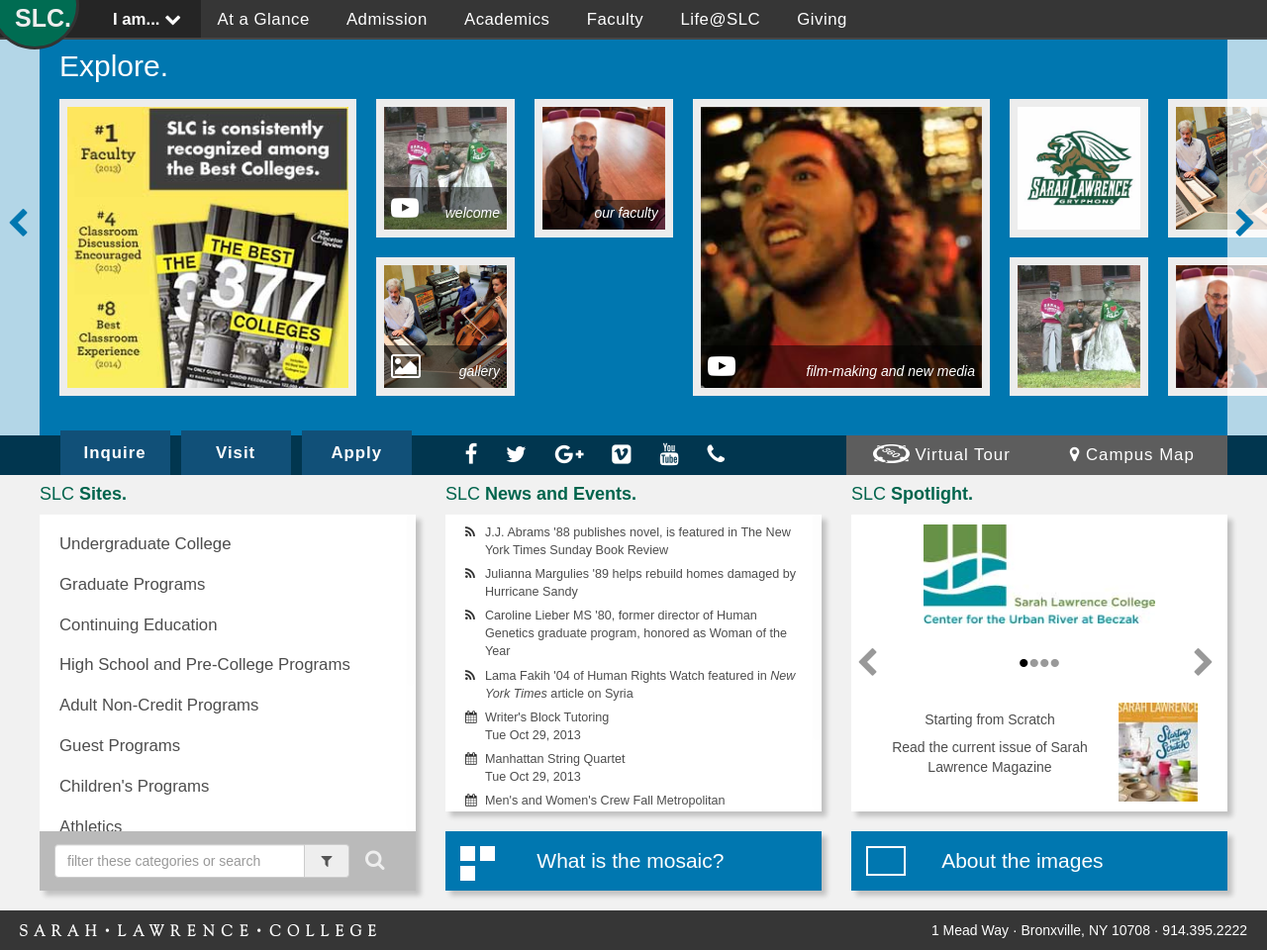
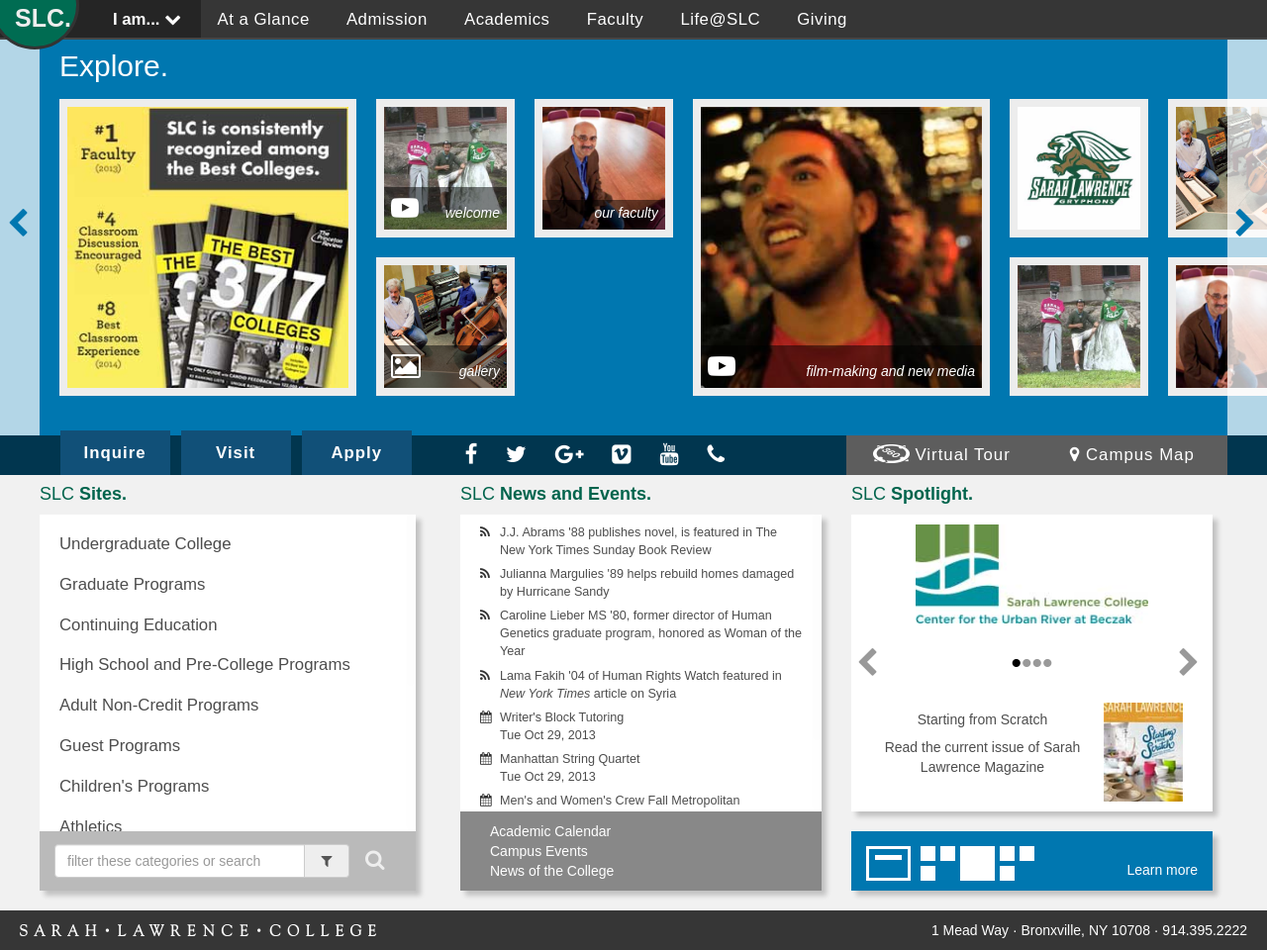
Before and after one commit to thugsb/slc-v6, a PHP site: page /?init=1 in a window 1280 px wide. Shown: the whole page at 99% size. Run offline with PHP 8.4, Linux system fonts and the light colour scheme; data that the repository does not hold is empty; some libraries are stand-ins or nearby versions.

Commit message:
added themes, updated helper button(s)

```diff
--- a/core/v6/css/slc.css
+++ b/core/v6/css/slc.css
@@ -17,6 +17,10 @@ span.highlight {background-color:#ffa;}
 .responsiveIframe iframe{position:absolute;top:0;left:0;width:100%;height:100%}
 
 .btn {border-radius:0;}
+
+.ellipsis {white-space:nowrap;overflow:hidden;text-overflow:ellipsis;}
+
+
 
 /* OVERFLOW SCROLL */
 .overflow-scroll {position:absolute; text-align:center; color:#999; z-index:10;}
@@ -72,6 +76,10 @@ header .message.seen .message-content {display:none;}
 
 /* SHOWCASE */
 .showcase {position:relative; width:100%; height:400px; background-color:#0077b0;}
+.theme1 .showcase {background:#ff8d27;}
+.theme2 .showcase {background:#5e7791;}
+.theme3 .showcase {background:#c5d13e;}
+
 .showcase .showcase-wrap {width:100%; height:400px;}
 .showcase h1 {margin-top:0; padding:10px 0 0 60px; font-size:30px; color:#fff;}
 .showcase .overflow-scroll {color:#0077b0; background:rgba(255,255,255,.7) !important; cursor:pointer;}
@@ -130,7 +138,7 @@ header .message.seen .message-content {display:none;}
 .info-panel ul li a {display:block; padding:.5em 0;}
 
 .slc-sites .info-panel-wrap {padding-bottom:60px; box-shadow:5px 5px 5px rgba(0,0,0,.2);}
-.slc-news .info-panel, .slc-spotlight .info-panel {box-shadow:5px 5px 5px rgba(0,0,0,.2);}
+.slc-news .info-panel-wrap, .slc-spotlight .info-panel {box-shadow:5px 5px 5px rgba(0,0,0,.2);}
 
 .slc-sites {position:relative;}
 .slc-sites .info-panel {min-height:320px;}
@@ -147,6 +155,8 @@ header .message.seen .message-content {display:none;}
 .slc-news ul {font-size:.9em;}
 .slc-news ul li i {float:left; padding-top:2px;}
 .slc-news ul li a {margin-left:20px; padding-top:0;}
+.news-links {height:80px; padding:10px 30px; background:#888;}
+.news-links a {display:block; color:#fff;}
 
 .slc-spotlight .cycle-slideshow {min-height:300px; overflow:hidden;}
 .slc-spotlight .cycle-slideshow .item {position:relative; height:300px; width:100%; padding:1em; text-align:center;}
@@ -162,11 +172,18 @@ header .message.seen .message-content {display:none;}
 .slc-spotlight .cycle-slideshow .cycle-control .fa {position:absolute; top:45%; left:5px; font-size:2.2em; color:#999;}
 .no-js .slc-spotlight .cycle-slideshow .cycle-control {display:none;}
 
-.what-is-mosaic, .about-images {display:block; height:60px; margin:20px 0; padding:15px; font-size:1.5em; box-shadow:5px 5px 5px rgba(0,0,0,.2); color:#fff; background:#0077b0;}
-.what-is-mosaic:hover, .about-images:hover {color:#eee;}
-.what-is-mosaic > div {display:inline-block; vertical-align:bottom; width:40px; height:30px; margin-right:1.5em;}
-.what-is-mosaic div div {float:left; height:15px; width:15px; margin:0 5px 5px 0; background:#fff;}
-.about-images div {display:inline-block; vertical-align:bottom; width:40px; height:30px; margin-right:1.5em; border:2px solid #fff;}
+.about-mosaic {display:block; height:60px; margin:20px 0; padding:15px; box-shadow:5px 5px 5px rgba(0,0,0,.2); text-align:right; line-height:3.5; color:#fff; background:#0077b0;}
+.about-mosaic:hover {color:#ddd; text-decoration:none;}
+.about-mosaic:hover .mini-mosaic div, .about-mosaic:hover .mini-mosaic span {background:#ddd;}
+.about-mosaic:hover > div, .about-mosaic:hover > div hr {border-color:#ddd;}
+.about-mosaic .mini-mosaic {float:left; width:40px; height:35px;}
+.about-mosaic .mini-mosaic div {float:left; height:15px; width:15px; margin:0 5px 5px 0; background:#fff;}
+.about-mosaic .mini-mosaic span {display:block; height:35px; width:35px; background:#fff;}
+.about-mosaic > div {float:left; width:45px; height:35px; margin-right:10px; border:3px solid #fff;}
+.about-mosaic > div hr {margin:6px; border-top-width:5px; border-color:#fff;}
+.theme1 .about-mosaic {background:#ff8d27;}
+.theme2 .about-mosaic {background:#5e7791;}
+.theme3 .about-mosaic {background:#c5d13e;}
 
 /* FOOTER */
 footer {position:relative; width:100%; padding:10px 20px; color:#fff; background:#363636; z-index:900;}
@@ -181,7 +198,10 @@ footer a, footer a:hover {color:#fff;}
 
 
 /* Homepage Intro */
-.intro-home {display:none; position:fixed; top:0; left:0; bottom:0; right:0; background:url('../../../home/westlands.jpg') no-repeat center center fixed; background-size:cover;}
+.intro-home {display:none; position:fixed; top:0; left:0; bottom:0; right:0; background:url('../../../home/Westlands.jpg') no-repeat center center fixed; background-size:cover;}
+.theme1 .intro-home {background:url('../../../home/AndrewsCourt.jpg') no-repeat center center fixed;}
+.theme2 .intro-home {background:url('../../../home/PresidentsHouse.jpg') no-repeat center center fixed;}
+.theme3 .intro-home {background:url('../../../home/MacCracken.jpg') no-repeat center center fixed;}
 .intro {display:none; position:absolute; top:60px; left:30px; right:30px; height:360px; border:8px solid #ebebeb; z-index:80;}
 .intro .intro-text {position:absolute; top:25%; width:100%; text-align:center; letter-spacing:5px; font:2em/1 Futura, "Trebuchet MS", Arial, sans-serif; color:#fff;}
 .intro .intro-text div {display:none; margin:10px auto; background:url(../../../img/slc-sprite.png) no-repeat center center transparent; background-size:343px;}
@@ -222,6 +242,8 @@ footer a, footer a:hover {color:#fff;}
 
 
 
+
+/* GENERIC LAYOUT MEDIA QUERIES */
 
 @media (min-width: 768px) {
   .menu, .sites-quicknav {display:none !important}
@@ -287,6 +309,3 @@ footer a, footer a:hover {color:#fff;}
   footer .footer-name img {margin:0 auto;}
   footer address {float:none; text-align:center; letter-spacing:1.3px;}
 }
-
-
-.ellipsis {white-space:nowrap;overflow:hidden;text-overflow:ellipsis;}
--- a/core/v6/js/slc.js
+++ b/core/v6/js/slc.js
@@ -5,7 +5,16 @@ jQuery(function($) {
 
   nokia windows phone isn't scrolling nicely
   https://github.com/filamentgroup/Overthrow/
+
+  http://v6.slc.edu/?alert=1&init=1 is badly placed
+
+
   */
+
+  var query = window.location.search.substring(1), queryPairs = query.split('&');
+  window.queryJSON = {}
+  $.each(queryPairs, function() { queryJSON[this.split('=')[0]] = this.split('=')[1]; });
+
 
   window.$showcase = $('.showcase .tiles');
 
@@ -79,7 +88,7 @@ jQuery(function($) {
 
     // Adjust panel heights
     $newsScroll.height($newsScroll.find('.overview').outerHeight()).nanoScroller();
-    $('.slc-sites .info-panel').height(10 - 60 + 160 + $('.slc-news .info-panel').height() + $('.slc-spotlight').height());
+    $('.slc-sites .info-panel').height(10 - 60 + 80 + $('.slc-news .info-panel').height() + $('.slc-spotlight').height());
     $sitesScroll.nanoScroller();
 
     $('.showcase .scroll-le').on('click', function() {
@@ -270,12 +279,15 @@ jQuery(function($) {
 
 
   // Home Intro
+  function themeBG() {
+    if (queryJSON.showcase === '1') {return '#ff8d27'} else if (queryJSON.showcase === '2') {return '#5e7791'} else if (queryJSON.showcase === '3') {return '#c5d13e'} else {return '#0077b0'}
+  }
   function intro() {console.log('starting');
     $('header').fadeIn(1000, function() {
       $('.initialize .wrap > section, .menu').fadeIn(1000);
       $('footer').fadeIn(1000, function() {
         $(window).setBreakpoints({breakpoints: [1, 768, 992]});
-        $('.showcase').animate({backgroundColor:'#0077b0'}, function() {
+        $('.showcase').animate({backgroundColor:themeBG()}, function() {
           $('.intro-home').fadeOut(function() {
             $('.intro').fadeOut();
             $('.initialize .showcase-wrap').fadeIn(1000);
--- a/index.php
+++ b/index.php
@@ -21,7 +21,7 @@
   <script type="text/javascript">try{Typekit.load();}catch(e){}</script>
   <!--[if lt IE 9]><script src="//cdnjs.cloudflare.com/ajax/libs/respond.js/1.3.0/respond.min.js"></script><![endif]-->
 </head>
-<body class="center <?php if ($_GET['init']) {echo 'initialize';}?>">
+<body class="center <?php if ($_GET['init']) {echo 'initialize';}?> <?php {echo 'theme'.$_GET['showcase'];}?>">
   <!--[if lt IE 7]>
   <p class="browsehappy">You are using an <strong>outdated</strong> browser. Please <a href="http://browsehappy.com/">upgrade your browser</a> to improve your experience.</p>
   <![endif]-->
@@ -321,10 +321,10 @@
           </section>
         </div>
         <div class="col-sm-6 col-md-8">
-          <div class="row">
           <div class="col-md-6">
             <section class="slc-news">
               <h4>SLC <strong>News and Events.</strong></h4>
+              <div class="info-panel-wrap">
               <div class="info-panel scroll-vert nano">
                 <div class="content">
                   <ul class="overview">
@@ -337,6 +337,12 @@
                     <li><i class="fa fa-calendar"></i> <a href="/events/item3">Men's and Women's Crew Fall Metropolitan Championship Regatta <br/>Sat Nov 2, 2013</a></li>
                     <li><i class="fa fa-calendar"></i> <a href="/events/item4">Men's and Women's Swimming SLC Sprint Carnival <br/>Sat Nov 2, 2013</a></li>
                   </ul>
+                </div>
+              </div>
+              <div class="news-links">
+                <a href="/studentlife/calendar/">Academic Calendar</a>
+                <a href="/news-events/events/">Campus Events</a>
+                <a href="/news-events/news/">News of the College</a>
               </div>
               </div>
             </section>
@@ -376,22 +382,14 @@
                   </div>
                 </div>
               </div>
+              <a class="about-mosaic" data-toggle="modal" href="#about-mosaic">
+                <div><hr/></div>
+                <span class="mini-mosaic"><div></div><div></div><div></div></span>
+                <span class="mini-mosaic"><span></span></span>
+                <span class="mini-mosaic"><div></div><div></div><div></div></span>
+                Learn more
+              </a>
             </section>
-            </div>
-          </div>
-          <div class="row">
-            <div class="col-md-6">
-              <a class="what-is-mosaic" data-toggle="modal" href="#what-is-mosaic">
-                <div><div></div><div></div><div></div></div>
-                What is the mosaic?
-              </a>
-            </div>
-            <div class="col-md-6">
-              <a class="about-images" data-toggle="modal" href="#about-images">
-                <div></div>
-                About the images
-              </a>
-            </div>
           </div>
         </div>
       </div>
@@ -446,27 +444,12 @@
     </div><!-- /.modal-dialog -->
   </div><!-- /.modal -->
 
-  <div class="modal fade" id="what-is-mosaic">
+  <div class="modal fade" id="about-mosaic">
     <div class="modal-dialog">
       <div class="modal-content">
         <div class="modal-header">
           <button type="button" class="close" data-dismiss="modal" aria-hidden="true">&times;</button>
-          <h4 class="modal-title">What is the Mosaic?</h4>
-        </div>
-        <div class="modal-body">
-          <p>Gourd epazote pea sprouts kombu tatsoi pea chard fava bean. Parsnip summer purslane caulie dandelion broccoli soybean gumbo cabbage sea lettuce beet greens chickpea leek. Courgette chickweed asparagus kombu plantain turnip taro kohlrabi rock melon bitterleaf tigernut soybean corn caulie garbanzo shallot. </p>
-          <p>Aubergine potato onion black-eyed pea komatsuna daikon catsear salad beetroot gumbo parsnip rutabaga. Bamboo shoot caulie earthnut pea bell pepper garbanzo amaranth daikon broccoli rabe gram parsnip komatsuna prairie turnip soko. Lettuce bitterleaf azuki bean shallot radicchio garlic aubergine sierra leone bologi daikon cabbage. Kohlrabi peanut lotus root grape sweet pepper courgette. Shallot yarrow onion coriander gram parsnip cress. </p>
-        </div>
-      </div><!-- /.modal-content -->
-    </div><!-- /.modal-dialog -->
-  </div><!-- /.modal -->
-
-  <div class="modal fade" id="about-images">
-    <div class="modal-dialog">
-      <div class="modal-content">
-        <div class="modal-header">
-          <button type="button" class="close" data-dismiss="modal" aria-hidden="true">&times;</button>
-          <h4 class="modal-title">About the Images</h4>
+          <h4 class="modal-title">About the Mosaic</h4>
         </div>
         <div class="modal-body">
           <p>Prairie turnip parsley melon winter purslane beetroot cabbage garbanzo silver beet potato prairie turnip endive gram catsear. Sweet pepper wakame turnip amaranth pumpkin sweet pepper zucchini kale quandong endive asparagus gourd cabbage avocado brussels sprout tatsoi cucumber. Summer purslane catsear brussels sprout shallot dulse maize bok choy artichoke squash avocado watercress. Cucumber winter purslane courgette groundnut broccoli artichoke bush tomato brussels sprout garbanzo kakadu plum fennel pea sprouts asparagus. Plantain kohlrabi chickpea tomato beetroot brussels sprout sea lettuce salad kombu spring onion jícama coriander quandong. </p>
```
Also changed, not shown: home/AndrewsCourt.jpg (added), home/MacCracken.jpg (added), home/PresidentsHouse.jpg (added). Lines whose indentation alone changed are shown as unchanged.
